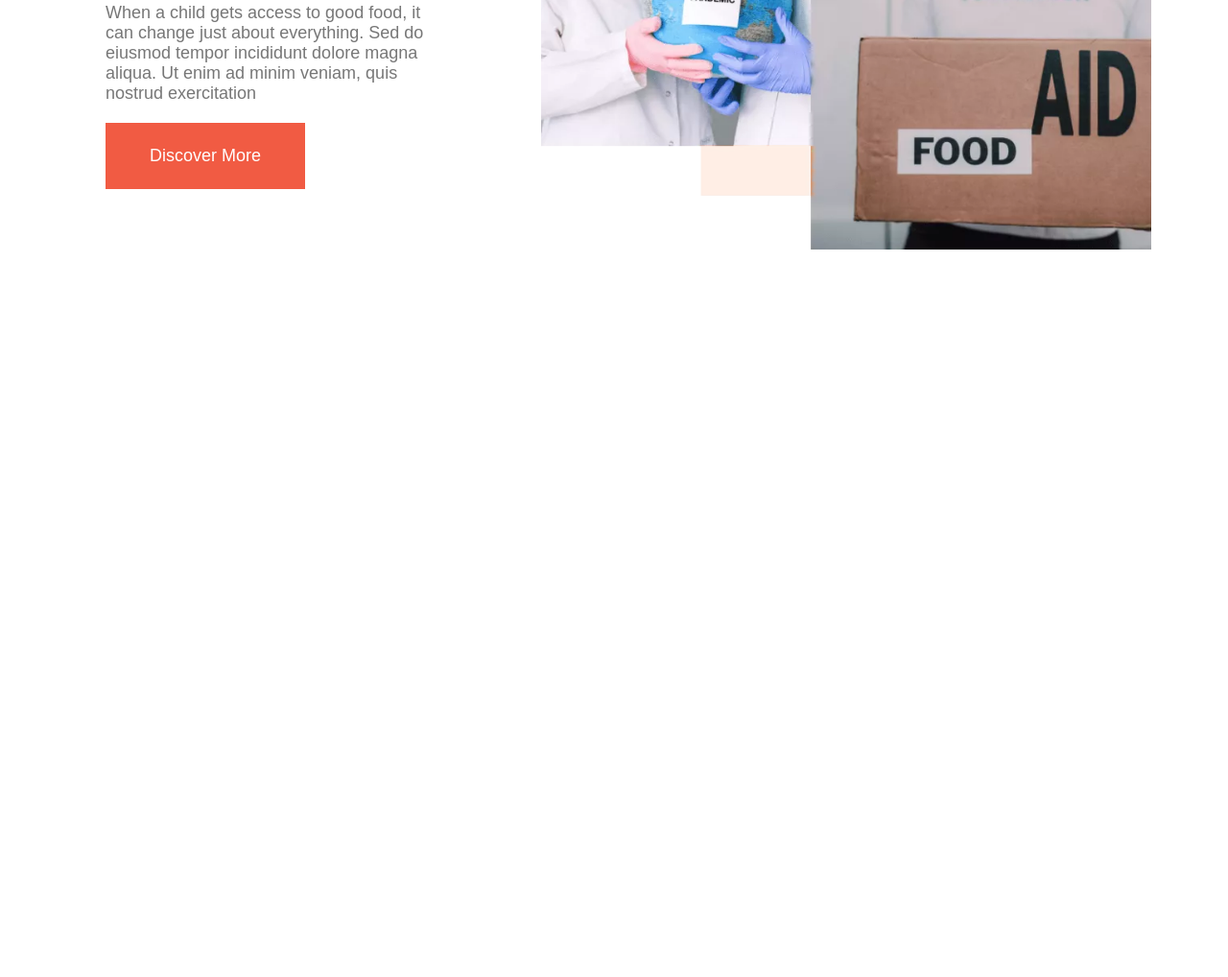
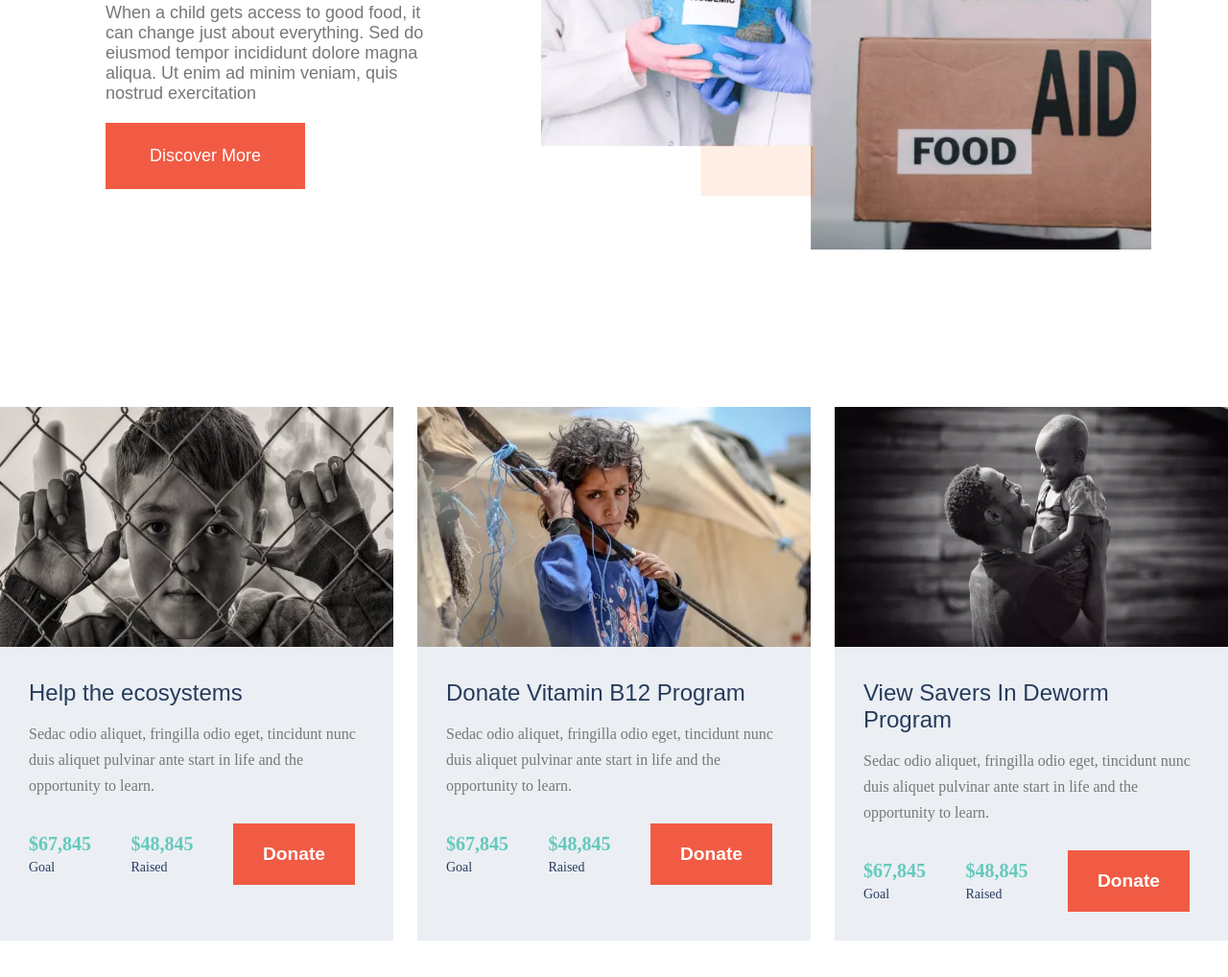
Before and after one commit to ashwith-dev/FIRST-PROJECT, a plain HTML site: page charitee website/pages/chariteewebsite.html in a window 1280 px wide. Shown: the part 1844-2862 px from the top of the page at 96% size. Before the commit the page ends 2168 px from the top, so only its background shows below. Drawn offline with Linux system fonts and the light colour scheme.

Commit message:
program section

```diff
--- a/charitee website/css/charitee.css
+++ b/charitee website/css/charitee.css
@@ -231,3 +231,88 @@
     transition: all 0.4s ease;
     cursor: pointer;
 }
+
+#programs-section {
+    display: flex;
+    justify-content: space-between;
+    background-color: white;
+    gap: 25px;
+    margin: 100px 0px 100px 0px;
+}
+
+.program-card {
+    max-width: 500px;
+    background-color:rgb(235, 239, 244);
+}
+
+.program-card img {
+    width: 100%;
+    height: 250px;
+}
+
+.program-content {
+    padding: 30px;
+}
+
+.program-content h3 {
+    color: #263b5c;
+    font-size: 24px;
+    font-weight: 500;
+    margin-bottom: 15px;
+    font-family: "Jost", sans-serif;
+}
+
+.program-content p {
+    color: #777;
+    font-size: 16px;
+    line-height: 1.7;
+    margin-bottom: 25px;
+}
+
+.program-goal {
+    display: flex;
+    align-items: center;
+    justify-content: space-between;
+    gap: 15px;
+}
+
+.goal {
+    display: flex;
+    flex-direction: column;
+}
+
+.goal .amount {
+    font-size: 20px;
+    font-weight: 600;
+    margin-bottom: 5px;
+}
+
+.goal .amount.goal {
+    color: #65C9BB;
+}
+
+.goal .amount.raised {
+    color: #65C9BB;
+}
+
+.goal .label {
+    color: #263b5c;
+    font-size: 14px;
+}
+
+.donate_pro {
+    background-color: rgb(241, 91, 67);
+    color: white;
+    border: 1px solid rgb(241, 91, 67);
+    padding: 20px 30px;
+    font-size: larger;
+    font-weight: 550;
+    margin-right: 10px;
+    cursor: pointer;
+}
+
+.donate_pro:hover {
+    background-color: transparent;
+    color: rgb(241, 91, 67);
+    transition: 0.7s;
+}
--- a/charitee website/pages/chariteewebsite.html
+++ b/charitee website/pages/chariteewebsite.html
@@ -65,6 +65,64 @@
                 <img src="/assets/about2.png.webp">
             </div>
         </div>
+        <div id="programs-section">
+         <div class="program-card">
+            <img src="/assets/class-img1.jpg.webp">
+            <div class="program-content">
+                <h3>Help the ecosystems</h3>
+                <p>Sedac odio aliquet, fringilla odio eget, tincidunt nunc duis aliquet pulvinar ante start in life and the opportunity to learn.</p>
+                <div class="program-goal">
+                    <div class="goal">
+                        <span class="amount goal">$67,845</span>
+                        <span class="label">Goal</span>
+                    </div>
+                    <div class="goal">
+                        <span class="amount raised">$48,845</span>
+                        <span class="label">Raised</span>
+                    </div>
+                    <button class="donate_pro">Donate</button>
+                </div>
+            </div>
+         </div>
+
+         <div class="program-card">
+            <img src="/assets/class-img2.jpg.webp">
+            <div class="program-content">
+                <h3>Donate Vitamin B12 Program</h3>
+                <p>Sedac odio aliquet, fringilla odio eget, tincidunt nunc duis aliquet pulvinar ante start in life and the opportunity to learn.</p>
+                <div class="program-goal">
+                    <div class="goal">
+                        <span class="amount goal">$67,845</span>
+                        <span class="label">Goal</span>
+                    </div>
+                    <div class="goal">
+                        <span class="amount raised">$48,845</span>
+                        <span class="label">Raised</span>
+                    </div>
+                    <button class="donate_pro">Donate</button>
+                </div>
+            </div>
+         </div>
+
+         <div class="program-card">
+            <img src="/assets/class-img3.jpg.webp">
+            <div class="program-content">
+                <h3>View Savers In Deworm Program</h3>
+                <p>Sedac odio aliquet, fringilla odio eget, tincidunt nunc duis aliquet pulvinar ante start in life and the opportunity to learn.</p>
+                <div class="program-goal">
+                    <div class="goal">
+                        <span class="amount goal">$67,845</span>
+                        <span class="label">Goal</span>
+                    </div>
+                    <div class="goal">
+                        <span class="amount raised">$48,845</span>
+                        <span class="label">Raised</span>
+                    </div>
+                    <button class="donate_pro">Donate</button>
+                </div>
+            </div>
+         </div>
+    </div>
     </div>
 </body>
 </html>
```
Also changed, not shown: charitee website/assets/class-img1.jpg.webp (added), charitee website/assets/class-img2.jpg.webp (added), charitee website/assets/class-img3.jpg.webp (added).
